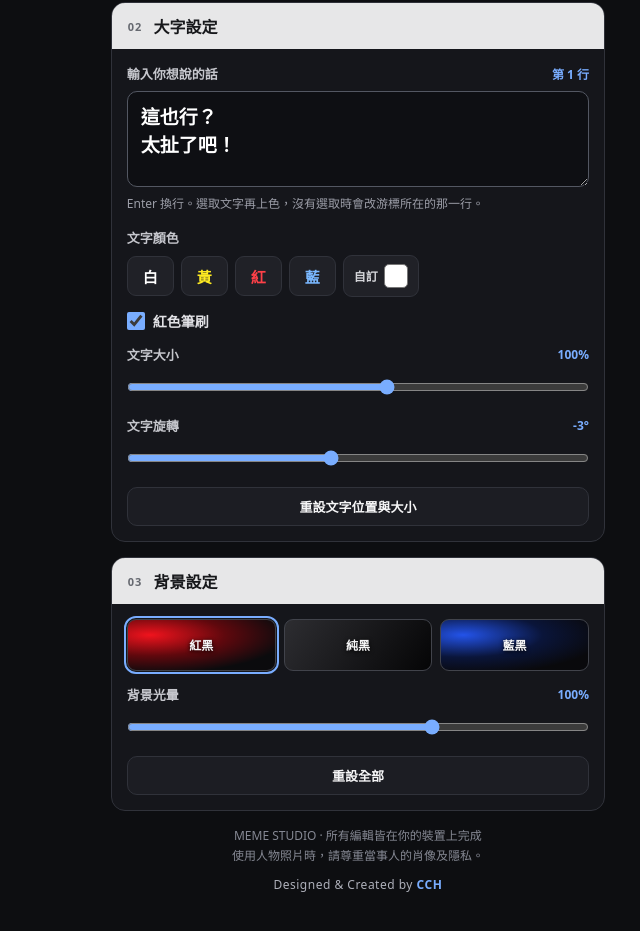
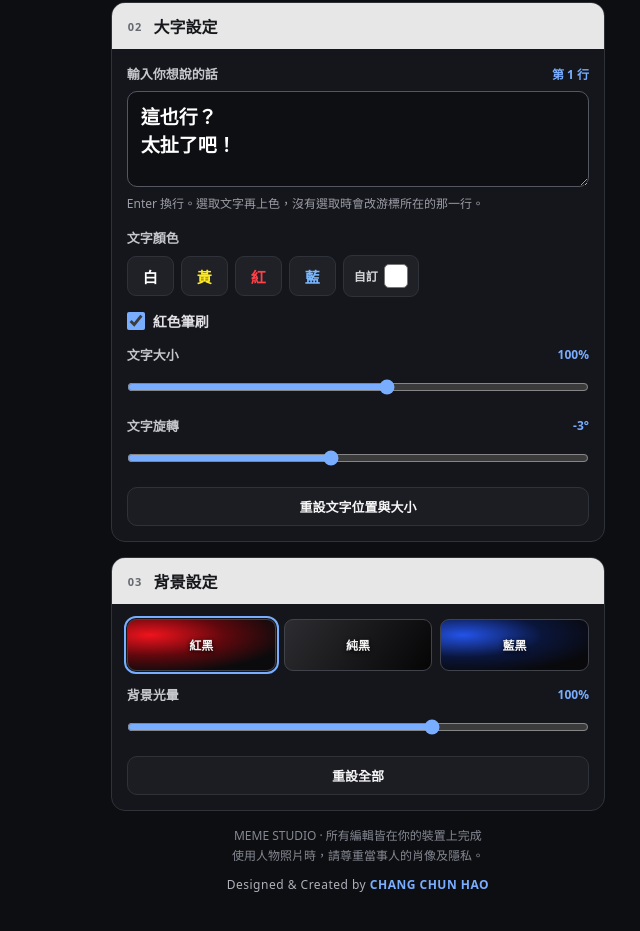
Before and after one commit to h5hpwrhsjr-cmyk/meme-studio, a plain HTML site: page index.html in a window 1280 px wide. Shown: the part 1062-1993 px from the top of the page, without its empty margins (640-1280 px from the left). Drawn offline with Linux system fonts and the light colour scheme.

Commit message:
Update creator credit to CHANG CHUN HAO

```diff
--- a/index.html
+++ b/index.html
@@ -34,7 +34,7 @@
 <button type="button" class="btn subtle" id="resetText">重設文字位置與大小</button>
 </div></div>
 <div class="panel"><h2 class="panel-title"><small>03</small> 背景設定</h2><div class="panel-body"><div class="bg-grid" id="background"><button class="bg-option" data-bg="red" type="button" aria-pressed="true">紅黑</button><button class="bg-option" data-bg="dark" type="button" aria-pressed="false">純黑</button><button class="bg-option" data-bg="blue" type="button" aria-pressed="false">藍黑</button></div><div class="field"><label class="label-row" for="glow">背景光暈 <span class="val" id="glowVal">100%</span></label><input type="range" id="glow" min="0" max="150" value="100"></div><button type="button" class="btn subtle" id="resetAll">重設全部</button></div></div>
-<div class="footer">MEME STUDIO · 所有編輯皆在你的裝置上完成<br>使用人物照片時，請尊重當事人的肖像及隱私。<span style="display:block;margin-top:8px;color:#aeb0ba;letter-spacing:0.5px">Designed &amp; Created by <strong style="color:#79adff">CCH</strong></span></div>
+<div class="footer">MEME STUDIO · 所有編輯皆在你的裝置上完成<br>使用人物照片時，請尊重當事人的肖像及隱私。<span style="display:block;margin-top:8px;color:#aeb0ba;letter-spacing:0.5px">Designed &amp; Created by <strong style="color:#79adff">CHANG CHUN HAO</strong></span></div>
 </section>
 </main>
 <div class="toast" id="toast" role="status" aria-live="polite"></div>
```
